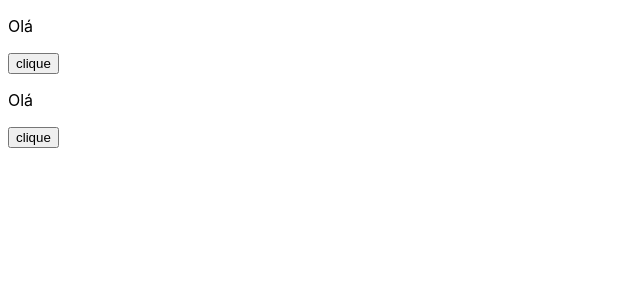
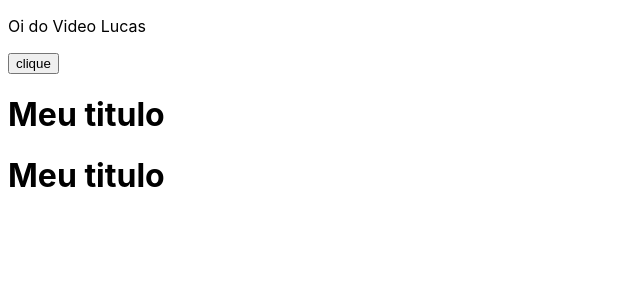
Before and after one commit to lucas-henrique-godoy/Angular-Fernanda-Kipper, an Angular app in the folder meu-primeiro-app/: page / in a window 1280 px wide. Shown: the top 300 px of the page, without its empty margins (0-640 px from the left). Built offline with nearby package versions, Linux system fonts and the light colour scheme.

Commit message:
Estudando condicionais no Angular, forma das versões antigas e forma das versões novas.

```diff
--- a/meu-primeiro-app/src/app/components/home/home.component.html
+++ b/meu-primeiro-app/src/app/components/home/home.component.html
@@ -1,3 +1,17 @@
-<p>Olá</p>
+<p>Oi do Video {{name}}</p>
 
-<button (click) ="submit()">clique</button>
+<button (click) ="submit($event)">clique</button>
+
+
+<h1 *ngIf="deveMostrarTitulo">Meu titulo</h1>  <!--Condicional da forma antiga em versões anteriores do Angular-->
+@if (deveMostrarTitulo)
+{
+    <h1>Meu titulo</h1>
+}@else if (name == "Lucas")
+{
+    <h1>Meu titulo para Lucas</h1>
+}
+@else
+{
+    <h1>Não foi verdadeiro</h1>
+}
--- a/meu-primeiro-app/src/app/components/home/home.component.ts
+++ b/meu-primeiro-app/src/app/components/home/home.component.ts
@@ -1,15 +1,17 @@
+import { CommonModule } from '@angular/common';
 import { Component } from '@angular/core';
 
 @Component({
   selector: 'app-home',
   standalone: true,
-  imports: [],
+  imports: [CommonModule],
   templateUrl: './home.component.html',
   styleUrl: './home.component.css'
 })
 export class HomeComponent {
   name = "Lucas";
   idButton = "eeree";
+  deveMostrarTitulo = true;
 
   //meuBooleano = false;
 
@@ -19,8 +21,8 @@ export class HomeComponent {
   }
   */
 
-  submit()
+  submit(event: any)
   {
-    console.log("video")
+    console.log(event)
   }
 }
```
Also changed, not shown: meu-primeiro-app/src/app/app.routes.ts (+4 -4 lines).
